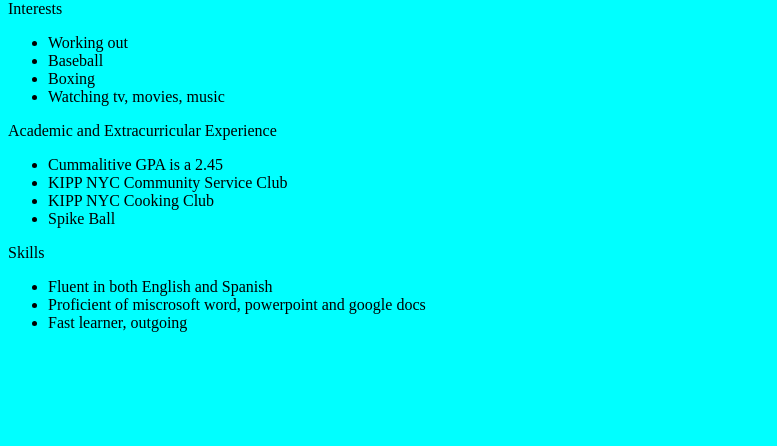
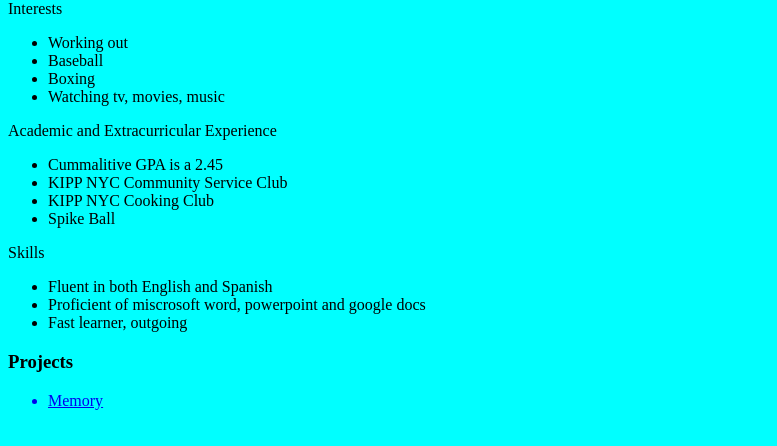
Before and after one commit to ydyer24/ydyer24.github.io, a plain HTML site: page index.html in a window 1280 px wide. Shown: the part 66-512 px from the top of the page, without its empty margins (0-777 px from the left). Drawn offline with Linux system fonts and the light colour scheme.

Commit message:
Update index.html

```diff
--- a/index.html
+++ b/index.html
@@ -29,5 +29,9 @@
           <li> Fast learner, outgoing </li>
         </ul>
       </aside>
+      <h3>Projects</h3>
+      <ul>
+        <a href="memory/index.html"><li>Memory</li></a>
+      </ul>
       </body>
     </html>
```
